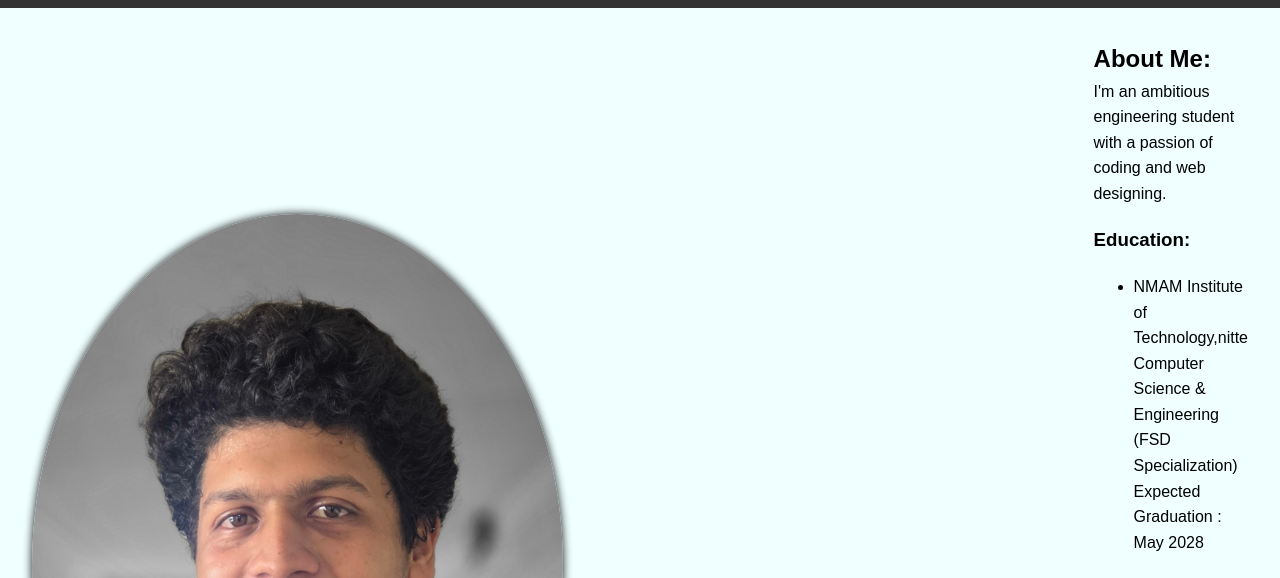
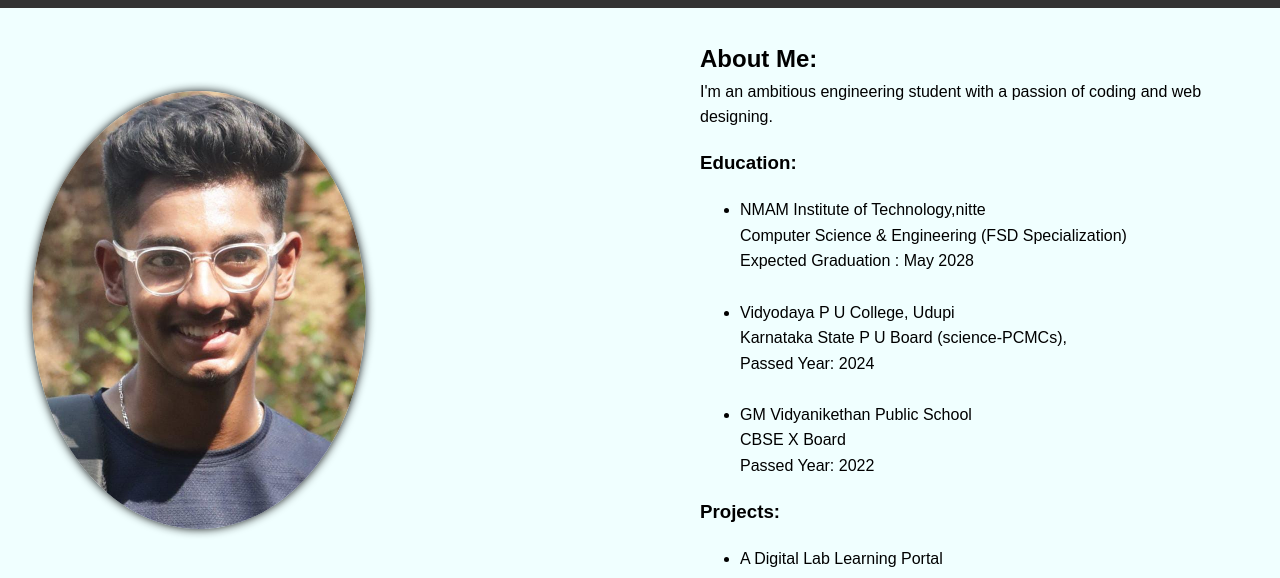
Before and after one commit to vinyas06/Portfloiii, a plain HTML site: page index.html in a window 1280 px wide. Shown: the part 75-653 px from the top of the page. Drawn offline with Linux system fonts and the light colour scheme.

Commit message:
Update index.html

```diff
--- a/index.html
+++ b/index.html
@@ -13,7 +13,7 @@
     <main>
         <section class="profile">
             <div class="photo">
-                <img src="IMG_20250925_072818.jpg" alt="Your Photo">
+                <img src="IMG-20250925-WA0009.jpg" alt="Your Photo">
             </div>
             <div class="bio">
                 <h2>About Me:</h2>
```
